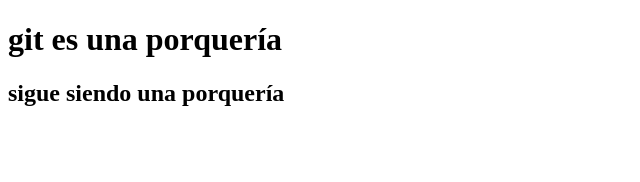
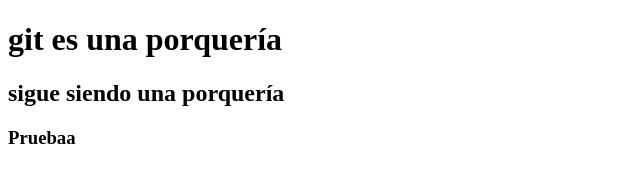
Before and after one commit to FlorenciaPacialeo/repository1, a plain HTML site: page index.html in a window 1280 px wide. Shown: the full height of the page, 0-640 px from the left. Drawn offline with Linux system fonts and the light colour scheme.

Commit message:
terceracopia

```diff
--- a/index.html
+++ b/index.html
@@ -8,5 +8,6 @@
 <body>
     <h1>git es una porquería</h1>
     <h2>sigue siendo una porquería</h2>
+    <h3>Pruebaa</h3>
 </body>
 </html>
```
